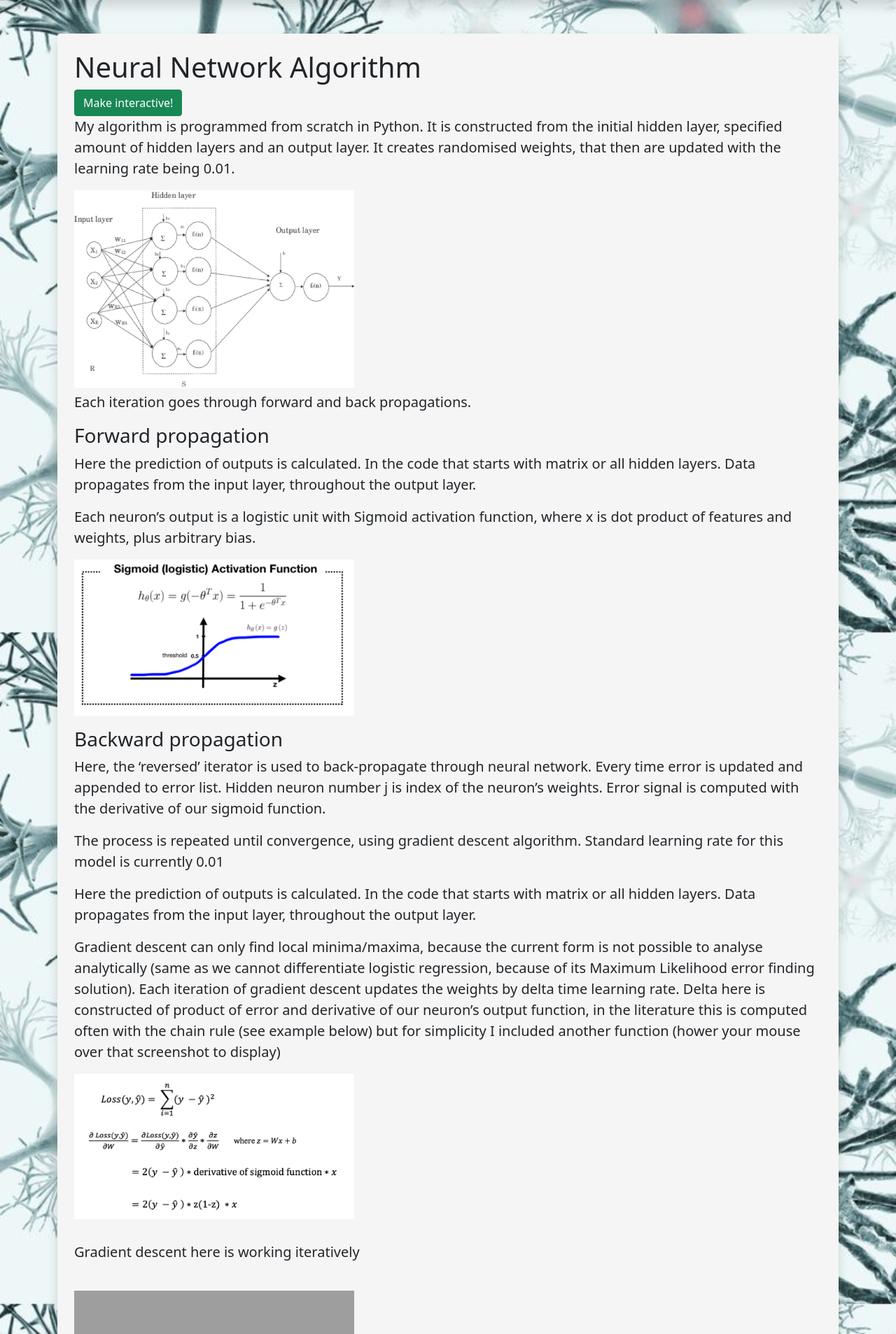
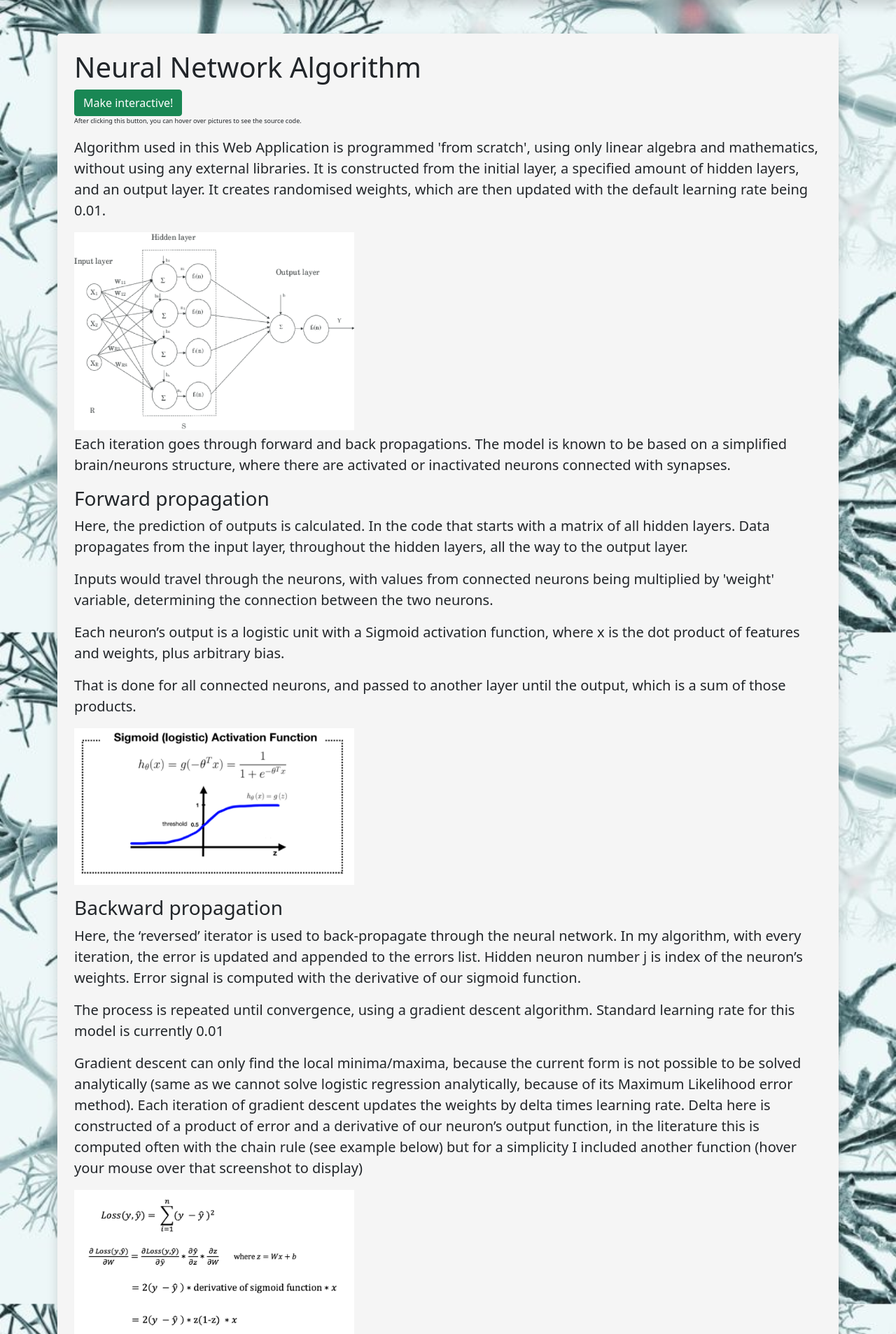
Before and after one commit to marcinms7/django-web-app-neural-network, a Django app: page /explanation/ in a window 1280 px wide. Shown: the part 56-1963 px from the top of the page at 70% size. Run offline with Django 3.2, Linux system fonts and the light colour scheme; grey boxes are pictures that could not be loaded.

Commit message:
Adding model explanation

```diff
--- a/templates/modelexpl/modelexpl.html
+++ b/templates/modelexpl/modelexpl.html
@@ -60,9 +60,11 @@
 
           <button type="button" class="btn btn-success" onClick="window.location.reload();">Make interactive!</button>
 
+          <p style="font-size:9px;">After clicking this button, you can hover over pictures to see the source code.</p>
 
-          <p class="lead">My algorithm is programmed from scratch in Python.
-            It is constructed from the initial hidden layer, specified amount of hidden layers and an output layer. It creates randomised weights, that then are updated with the learning rate being 0.01.
+
+          <p class="lead">Algorithm used in this Web Application is programmed 'from scratch', using only linear algebra and mathematics, without using any external libraries.
+            It is constructed from the initial layer, a specified amount of hidden layers, and an output layer. It creates randomised weights, which are then updated with the default learning rate being 0.01.
 </p>
 <div class="content">
   <img src="{% static "CSS/Picture1.png"%}" class="img-fluid" alt="Responsive image" id = "image1">
@@ -72,15 +74,23 @@
 <br>
 
 <p class="lead">Each iteration goes through forward and back propagations.
+  The model is known to be based on a simplified brain/neurons structure, where there are activated or inactivated neurons connected with synapses.
 </p>
 
 <h3>Forward propagation</h3>
 
 
-<p class="lead">Here the prediction of outputs is calculated. In the code that starts with matrix or all hidden layers. Data propagates from the input layer, throughout the output layer.
+<p class="lead">Here, the prediction of outputs is calculated. In the code that starts with a matrix of all hidden layers. Data propagates from the input layer, throughout the hidden layers, all the way to the output layer.
 </p>
-<p class="lead">Each neuron’s output is a logistic unit with Sigmoid activation function, where x is dot product of features and weights, plus arbitrary bias.
+<p class="lead">Inputs would travel through the neurons, with values from connected neurons being multiplied by 'weight' variable, determining the connection between the two neurons.
+
 </p>
+
+<p class="lead">Each neuron’s output is a logistic unit with a Sigmoid activation function, where x is the dot product of features and weights, plus arbitrary bias.
+</p>
+<p class="lead">That is done for all connected neurons, and passed to another layer until the output, which is a sum of those products.
+</p>
+
 
 <div class="content">
 
@@ -91,23 +101,19 @@
 <h3>Backward propagation</h3>
 
 
-<p class="lead">Here, the ‘reversed’ iterator is used to back-propagate through neural network.
-Every time error is updated and appended to error list. Hidden neuron number j is index of the neuron’s weights.
+<p class="lead">Here, the ‘reversed’ iterator is used to back-propagate through the neural network.
+In my algorithm, with every iteration, the error is updated and appended to the errors list. Hidden neuron number j is index of the neuron’s weights.
 Error signal is computed with the derivative of our sigmoid function.</p>
 
-<p class="lead">The process is repeated until convergence, using gradient descent algorithm. Standard learning rate for this model is currently 0.01
+<p class="lead">The process is repeated until convergence, using a gradient descent algorithm. Standard learning rate for this model is currently 0.01
 
 </p>
 
 
 
 
-<p class="lead">Here the prediction of outputs is calculated. In the code that starts with matrix or all hidden layers. Data propagates from the input layer, throughout the output layer.
-</p>
-
-
-<p class="lead">Gradient descent can only find local minima/maxima, because the current form is not possible to analyse analytically (same as we cannot differentiate logistic regression, because of its Maximum Likelihood error finding solution). Each iteration of gradient descent updates the weights by delta time learning rate.
-Delta here is constructed of product of error  and derivative of our neuron’s output function, in the literature this is computed often with the chain rule (see example below) but for simplicity I included another function (hower your mouse over that screenshot to display)
+<p class="lead">Gradient descent can only find the local minima/maxima, because the current form is not possible to be solved analytically (same as we cannot solve logistic regression analytically, because of its Maximum Likelihood error method). Each iteration of gradient descent updates the weights by delta times learning rate.
+Delta here is constructed of a product of error and a derivative of our neuron’s output function, in the literature this is computed often with the chain rule (see example below) but for a simplicity I included another function (hover your mouse over that screenshot to display)
 </p>
 
 <div class="content">
@@ -134,8 +140,33 @@ Delta here is constructed of product of error  and derivative of our neuron’s
           <br>
           <br>
           <h3>Final output</h3>
+          <p class="lead">The model is trained on many inputs that come out of each iteration, recognising patterns and learning over time.
+             Assigned weights help to decide which nodes are more or less important.
+             </p>
+          <p class="lead mb-0">In summary, each neuron uses an activation function applied to the weighted sum of the outputs from the preceding layer of the neural network.
+          Then with our cost function, the network is being trained for n iterations, with each trying to minimise the error from each prediction.
+          With many epochs, towards the final iterations the weights either stop changing completely or would change only insignificantly.
+       </p>
+       <br>
 
-          <p class="lead mb-0">Thanks for reading!</p>
+       <p class="lead mb-0">After the model is trained, it can be used to predict any new data.
+    </p>
+    <br>
+
+    <p class="lead mb-0">After the training, I have measured accuracy of the model, based on a held-out test data, using AUC.
+  AUC is an area under the ROC curve, which basically plots True Positive Rate on the y-axis and False Positive Rate on the x-axis.
+  True Positive Rate (TPR) is measured by dividing True Positive rate (actually predicted records) by the sum of TP and FN (False Negative).
+  False Positive Rate (FPR) is defined as FP (False Positive) divided by the sum of FP and TN (True Negative).
+  </p>
+<br>
+  <p class="lead mb-0">AUC is a metric falling between 0 and 1, from completely wrong to completely accurate predictions.
+    With an AUC of 1, there is a high chance of a data leak present (or incorrect classifiers having all the same value).
+</p>
+
+<br>
+<br>
+
+          <p class="lead mb-0">Thanks for reading! You can test the model yourself now :)</p>
         </div>
       </div>
     </div>
```
